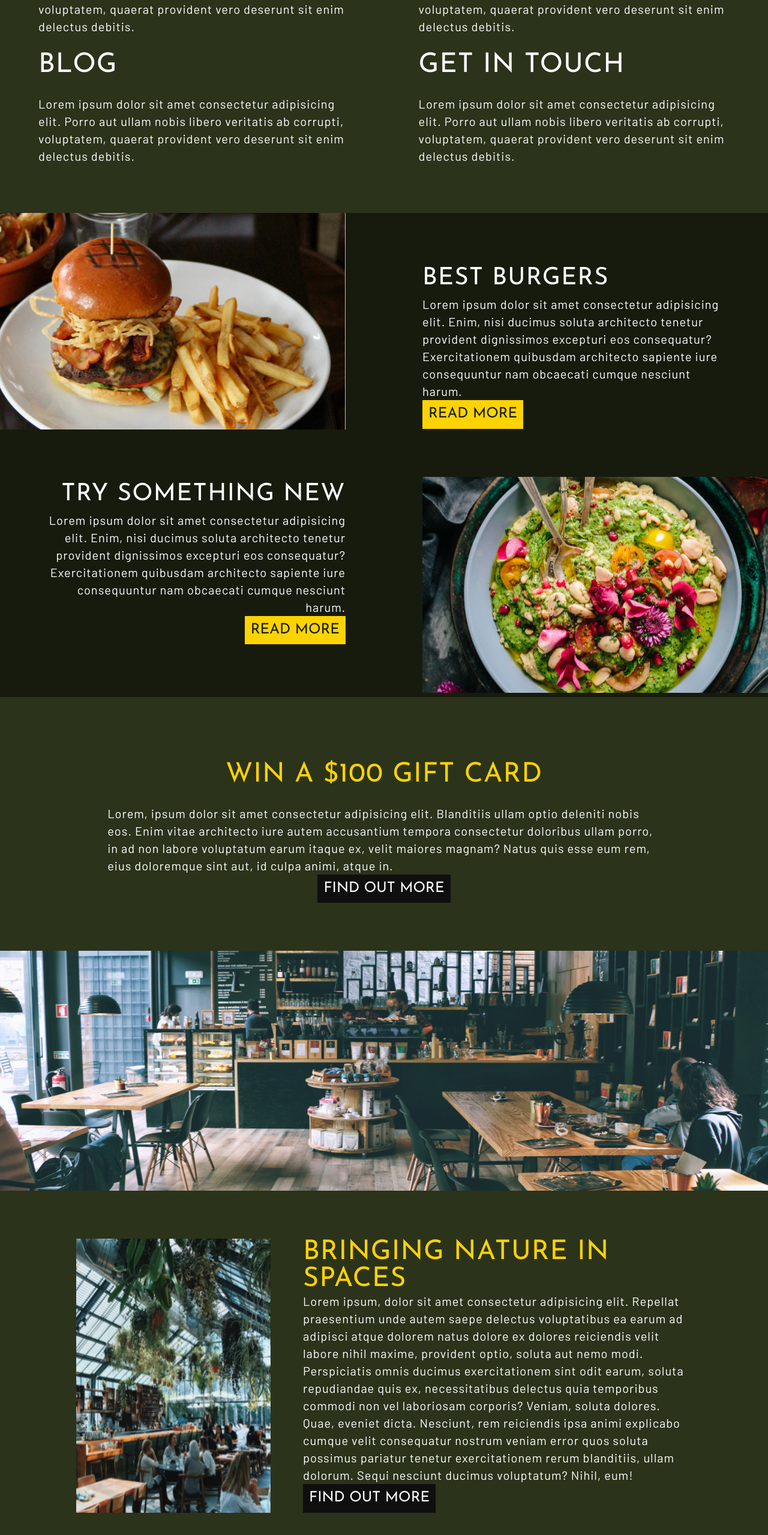
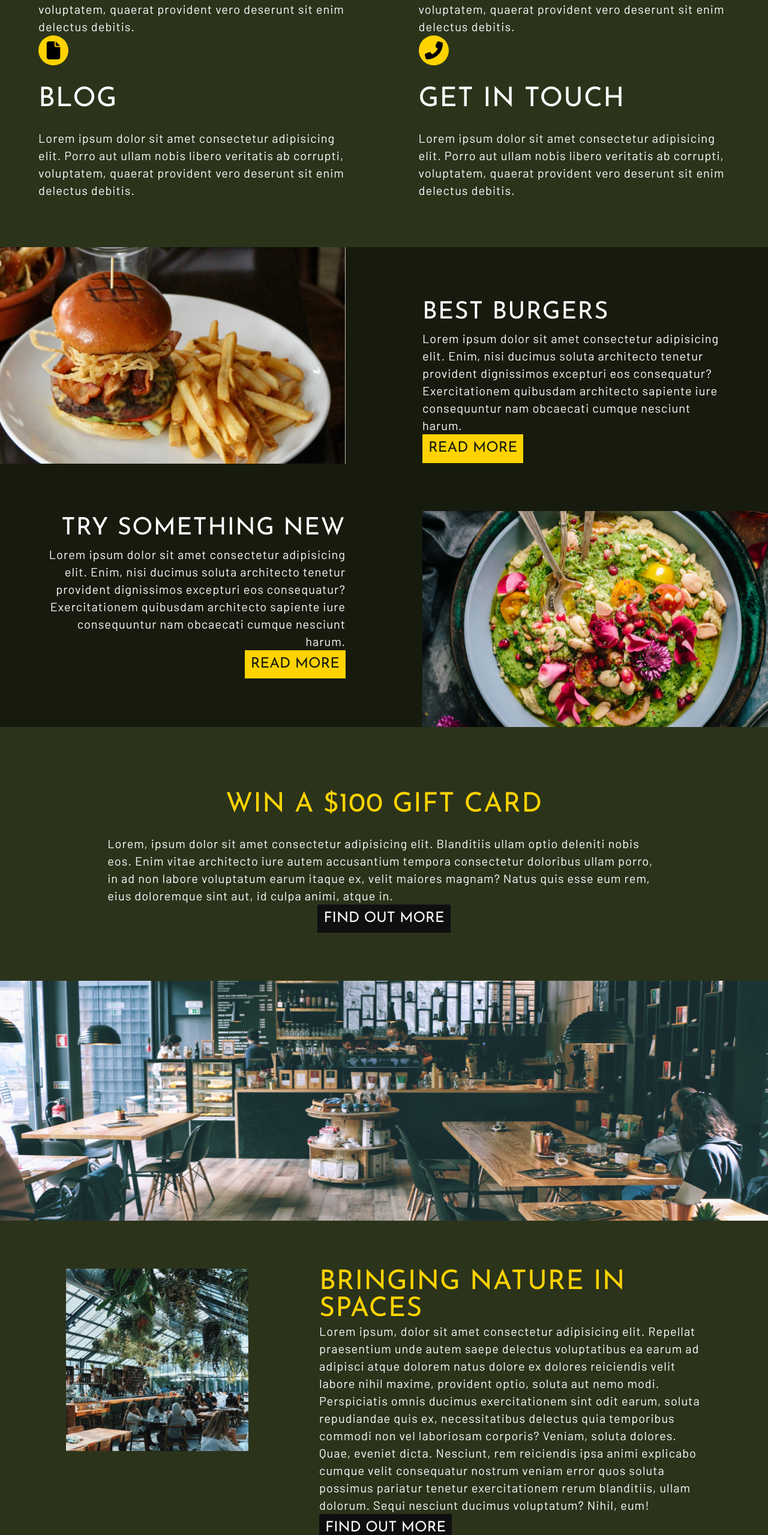
Before and after one commit to chaarz/Project-1-the-restaurant-mall, a plain HTML site: page index.html in a window 1280 px wide. Shown: the part 894-3453 px from the top of the page at 60% size. Drawn offline with Linux system fonts and the light colour scheme.

Commit message:
added menu section icons

```diff
--- a/styles/sass/partials/_sections.scss
+++ b/styles/sass/partials/_sections.scss
@@ -8,11 +8,9 @@
     flex-wrap: wrap;
     .items{
         width: 45%;
-    }
-    .item1::before{
+        &::before{
             display: inline-block;
             content: '';
-        background-image: url("../the-restaurant-mall-assets/location-dot-solid.svg");
             background-color: $sunflowerYellow;
             background-position: center;
             background-repeat: no-repeat;
@@ -22,18 +20,18 @@
             height: 30px;
             padding: 25px;
         }
+    }
+    .item1::before{
+        background-image: url("../the-restaurant-mall-assets/location-dot-solid.svg");
+    }
     .item2::before{
-        display: inline-block;
-        content: '';
         background-image: url("../the-restaurant-mall-assets/users-solid.svg");
-        background-color: $sunflowerYellow;
-        background-position: center;
-        background-repeat: no-repeat;
-        border-radius: 50%;
-        background-size: 30px 30px;
-        width: 30px;
-        height: 30px;
-        padding: 25px;
+    }
+    .item3::before{
+        background-image: url("../the-restaurant-mall-assets/file-solid.svg");
+    }
+    .item4::before{
+        background-image: url("../the-restaurant-mall-assets/phone-flip-solid.svg");
     }
 }
 
@@ -45,18 +43,20 @@
         flex-wrap: wrap;
         .foodImgContainer{
             width: 45%;
+            min-width: 400px;
             img{
                 max-width: 100%;
                 height: auto;
                 margin: 0 auto;
                 // object-fit: cover;
                 // object-position: center;
-                // display: block;
+                display: block;
             }
         }
         .foodTextContainer{
             width: 45%;
             padding: 80px 0;
+            min-width: 400px;
             p{
                 margin-right: 10%;
             }
@@ -100,14 +100,17 @@
     .natureFlexContainer{
         display: flex;
         flex-wrap: wrap;
-        justify-content: space-around;
+        justify-content: space-between;
         .natureImgContainer{
             width: 30%;
+            min-width: 200px;
             img{
                 max-width: 100%;
-                height: 100%;
+                height: auto;
                 margin: 0 auto;
-                // display: block;
+                display: block;
+                object-fit: cover;
+                object-position: center;
             }
         }
         .natureTextContainer{
```
Also changed, not shown: styles/styles.css. Lines whose indentation alone changed are shown as unchanged.
